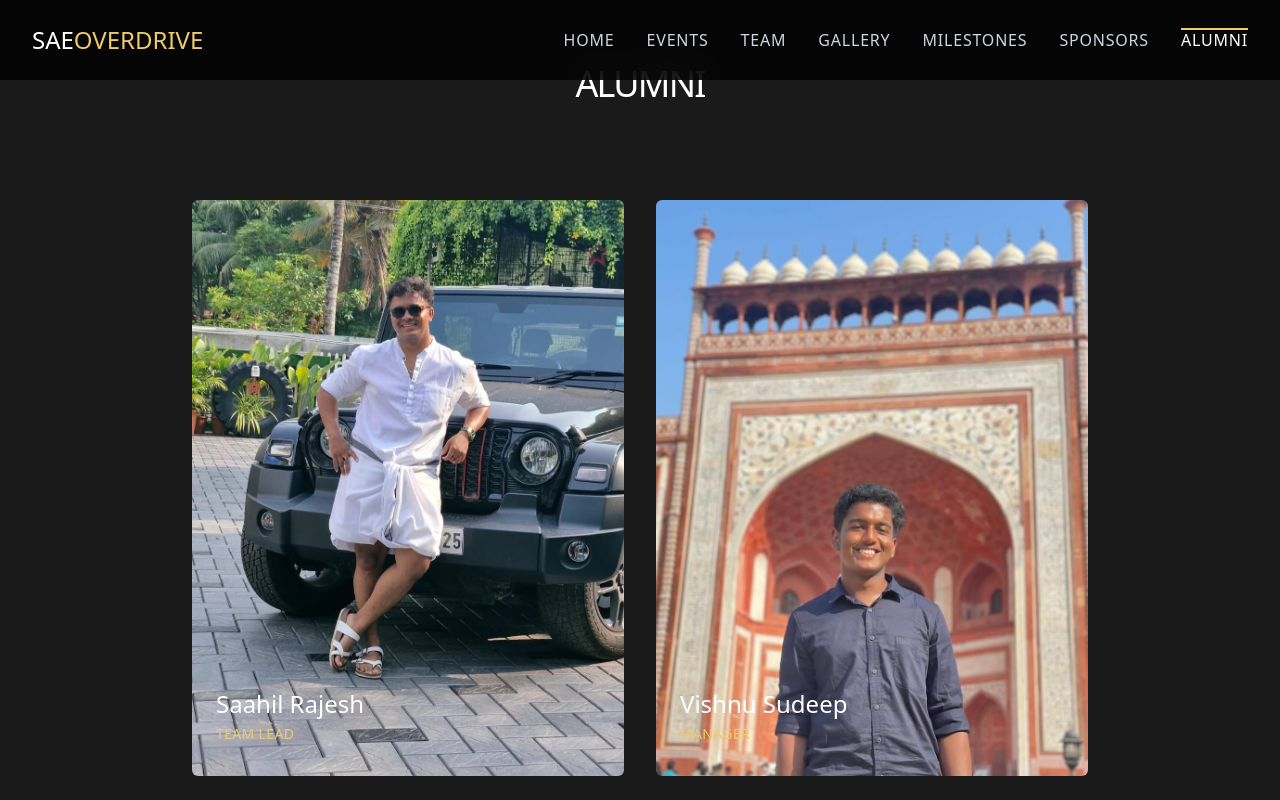
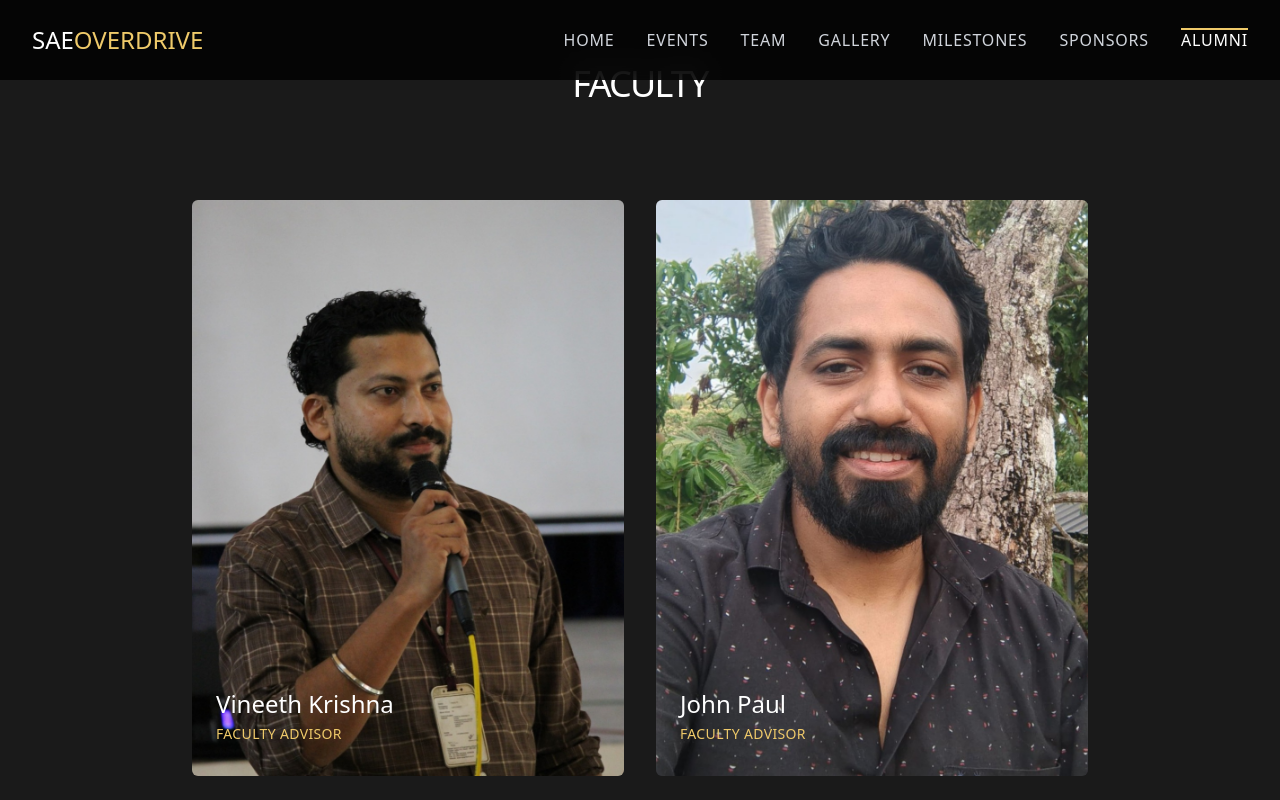
Before and after one commit to abelshinev/overdrive, a React (Vite) app: page /alumni in a window 1280 px wide. Shown: the top 800 px of the page. Built offline with nearby package versions, Linux system fonts and the light colour scheme.

Commit message:
add: added a new section for the faculty

```diff
--- a/src/pages/AlumniPage.tsx
+++ b/src/pages/AlumniPage.tsx
@@ -11,7 +11,13 @@ export function AlumniPage() {
   const [selectedMemberId, setSelectedMemberId] = useState<string | null>(null);
 
 
-  const alumni = getTeamMembersByCategory("alumni");
+  const allAlumni = getTeamMembersByCategory("alumni");
+  const faculty = allAlumni.filter(member =>
+    member.id === "vineeth-krishna" || member.id === "john-paul"
+  );
+  const alumni = allAlumni.filter(member =>
+    member.id !== "vineeth-krishna" && member.id !== "john-paul"
+  );
 
 
   const handleMemberClick = (memberId: string) => {
@@ -38,12 +44,46 @@ export function AlumniPage() {
   }
 
   return (
-    <section className="bg-card py-16 px-4 border-t border-border">
+    <>
+      <section className="bg-card py-16 px-4 border-t border-border">
+        {/* Faculty Section */}
+        <div className="max-w-7xl mx-auto">
+          <div className="text-center mb-12">
+            <h2 className="text-4xl mb-6 uppercase tracking-tighter">Faculty</h2>
+            <br />
+          </div>
+
+          {
+            <motion.div
+              className="grid md:grid-cols-2 gap-8 max-w-4xl mx-auto"
+              initial={{ opacity: 0, height: 0 }}
+              animate={{ opacity: 1, height: "auto" }}
+              exit={{ opacity: 0, height: 0 }}
+            >
+              {faculty.map((member, index) => (
+                <motion.div
+                  key={member.id}
+                  initial={{ opacity: 0, y: 20 }}
+                  animate={{ opacity: 1, y: 0 }}
+                  transition={{ duration: 0.5, delay: index * 0.1 }}
+                >
+                  <TeamCard
+                    {...member}
+                    isAlumni={true}
+                    onClick={() => handleMemberClick(member.id)}
+                  />
+                </motion.div>
+              ))}
+            </motion.div>
+          }
+        </div>
+      </section>
+
+      <section className="bg-background py-16 px-4 border-t border-border">
         {/* Alumni Section */}
         <div className="max-w-7xl mx-auto">
           <div className="text-center mb-12">
             <h2 className="text-4xl mb-6 uppercase tracking-tighter">Alumni</h2>
-
             <br />
           </div>
 
@@ -72,6 +112,7 @@ export function AlumniPage() {
           }
         </div>
       </section>
+    </>
 
   );
 }
```
